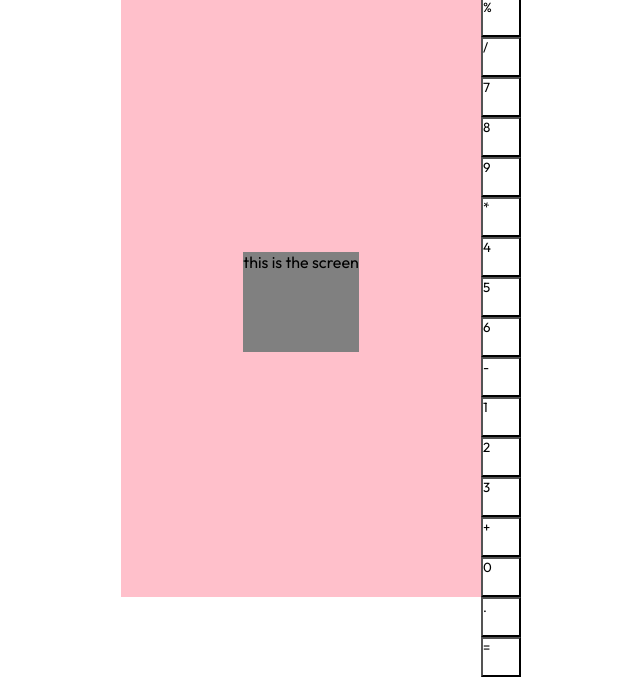
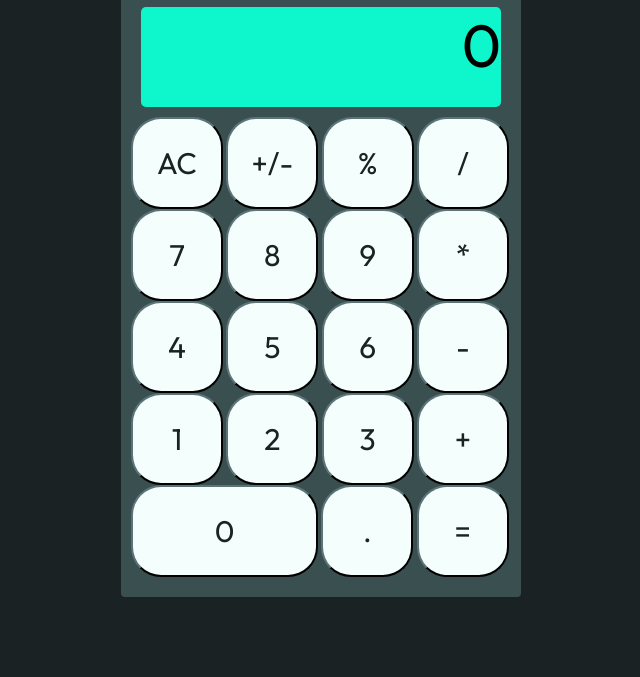
Before and after one commit to dannymccabe/calculator, a plain HTML site: page index.html in a window 1280 px wide. Shown: the part 131-808 px from the top of the page, without its empty margins (319-959 px from the left). Drawn offline with Linux system fonts and the light colour scheme.

Commit message:
Add files via upload

```diff
--- a/index.html
+++ b/index.html
@@ -13,7 +13,7 @@
 <body>
     <div class="title">Calc-You-L8r</div>
     <div id="outter-container">
-        <div class="screen"> this is the screen</div>
+        <div class="screen"> 0 </div>
         <div class="button-container">
             <button class="ac">AC</button>
             <button class="plusminus">+/-</button>
@@ -31,7 +31,7 @@
             <button class="2">2</button>
             <button class="3">3</button>
             <button class="plus">+</button>
-            <button class="0">0</button>
+            <button class="zero">0</button>
             <button class="dot">.</button>
             <button class="equals">=</button>
         </div>
--- a/scipt.js
+++ b/scipt.js
@@ -0,0 +1,40 @@
+// functions used in the past to do maths
+const add = function(num1, num2) {
+	return num1 + num2;
+}; // correct
+
+const subtract = function(num1, num2) {
+	return num1 - num2;
+}; // correct
+
+const sum = function(arr) {
+  return arr.reduce((a, b) => a + b, 0)
+};
+
+const multiply = function(arr) {
+      return arr.length
+      ? arr.reduce((accumulator, nextItem) => accumulator * nextItem)
+      : 0;
+};
+
+const power = function(a, b) {
+  return Math.pow(a, b);
+};
+
+const factorial = function(n) {
+    if (n === 0) return 1;
+    let product = 1;
+    for (let i = n; i > 0; i--) {
+      product *= i;
+    }
+    return product;
+};
+
+// psudocode steps for 5x5=25
+// 1. create an empty array to store input
+// 2. add event listener to numbers (click) that pushes them to an array.
+// 3. add event listener to multiplication button to call multiply function.
+// 4. add clicked numbers as arguments for the multiplication function.
+// 5. add event listener to the equals button to run multiplication function.
+// 6. return the answer to the screen.
+// 7. add event listener to AC to clear the screen.
--- a/styles.css
+++ b/styles.css
@@ -3,6 +3,10 @@
     padding: 0;
     box-sizing: border-box;
     font-family: 'Outfit', sans-serif;
+}
+
+body {
+    background-color: #1B2223;
 }
 
 .title{
@@ -13,34 +17,40 @@
     font-weight: bold;
     padding-top: 50px;
     padding-bottom: 15px;
+    color: #f4fefd;
 }
 
 #outter-container{
-    display: flex;
-    justify-content: center;
-    align-items: center;
-    background-color: pink;
+    display: grid;
+    background-color: #3a4f50;
     margin: 0 auto;
     height: 600px;
-    width: 400px
+    width: 400px;
+    padding: 10px;
+    border-radius: 4px;
 }
 
 .screen{
     height: 100px;
-    margin: 0 auto;
-    background-color: grey;
-    display: flex;
-    flex-direction: column;
-    justify-content: flex-start;
-    margin-top: 10px;
+    margin: 0 10px;
+    background-color: #0ef6cc;
+    font-size: 60px;
+    text-align: right;
+    border-radius: 5px;
 
  }
 
  button {
-     background-color:white;
-     height: 40px;
-     width: 40px;
-     display: flex;
-     flex-direction: row;
-     flex-wrap: wrap;
+     background-color:#f4fefd;    ;
+     height: 92px;
+     width: 92px;
+     font-size: 30px;
+     color: #1B2223;
+     border-color: #1B2223;
+     border-radius: 30px;
+
  }
+
+ button.zero {
+    width: 187px;
+ }
```
